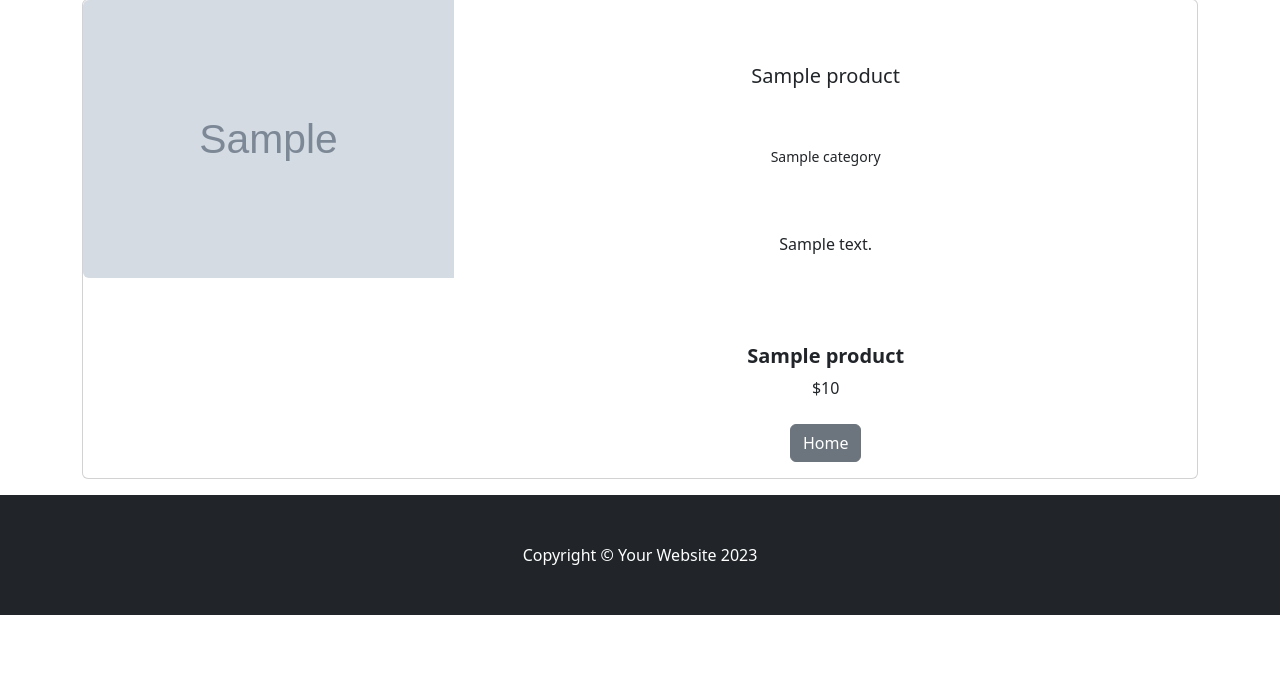
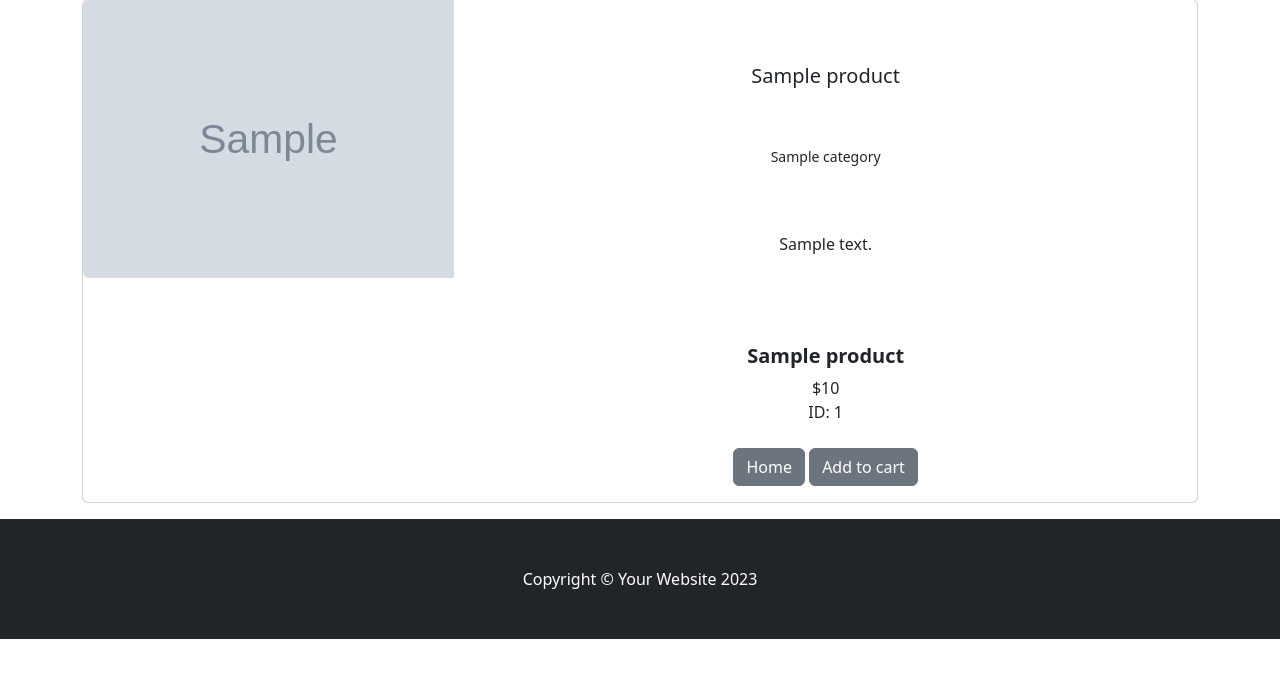
Before and after one commit to IvanBondarenkoIT/ecom, a Django app: template ecom/store/templates/product.html in a window 1280 px wide. Shown: the part 57-735 px from the top of the page. Run offline with Django 3.2, Linux system fonts and the light colour scheme; the template is opened without the code that fills it: most values are stand-ins (such as "Sample title", 1, 10 or a date in 2020); grey boxes marked "Sample" are stand-in pictures; some libraries are stand-ins or nearby versions.

Commit message:
add: cart step 1

```diff
--- a/ecom/store/templates/base.html
+++ b/ecom/store/templates/base.html
@@ -14,6 +14,10 @@
         <link href="https://cdn.jsdelivr.net/npm/bootstrap-icons@1.5.0/font/bootstrap-icons.css" rel="stylesheet" />
         <!-- Core theme CSS (includes Bootstrap)-->
         <link href="{% static 'css/styles.css'%}" rel="stylesheet" />
+        <script
+                src="https://code.jquery.com/jquery-3.7.1.min.js"
+                integrity="sha256-/JqT3SQfawRcv/BIHPThkBvs0OEvtFFmqPF/lYI/Cxo="
+                crossorigin="anonymous"></script>
     </head>
     <body>
         <!-- Navigation-->
--- a/ecom/store/templates/product.html
+++ b/ecom/store/templates/product.html
@@ -38,13 +38,18 @@
                                                 <h5 class="fw-bolder">{{ product.name }}</h5>
                                                 <!-- Product price-->
                                                 ${{ product.price }}
-                                                <br/>
+                                                <br/>ID: {{ product.id }}
 
                                             </div>
                                         </div>
                                     {% endif %}
 
-                                    <a href="{% url 'home' %}" class="btn btn-secondary">Home</a>
+                                    <a href="{% url 'home' %}" class="btn btn-secondary">
+                                        Home
+                                    </a>
+                                    <button class="btn btn-secondary" value="{{ product.id }}" id="add-cart">
+                                        Add to cart
+                                    </button>
                                 </center>
                             </div>
                         </div>
@@ -53,4 +58,8 @@
             </div>
 
 
+<script>
+<!--    Chack if button press-->
+</script>
+
 {% endblock %}
```
